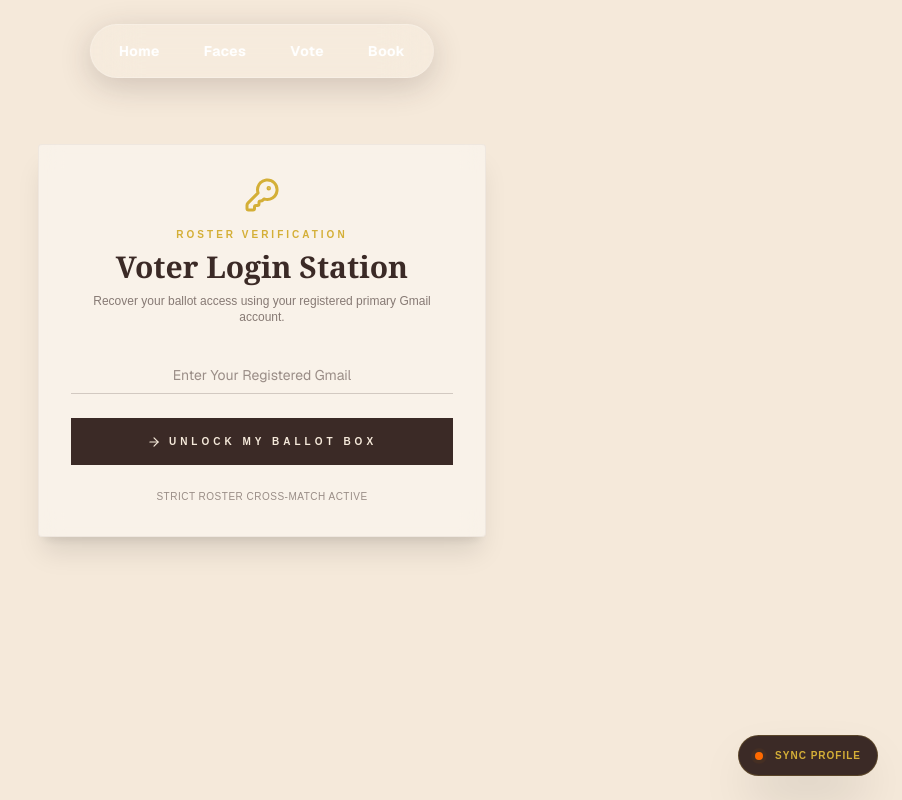
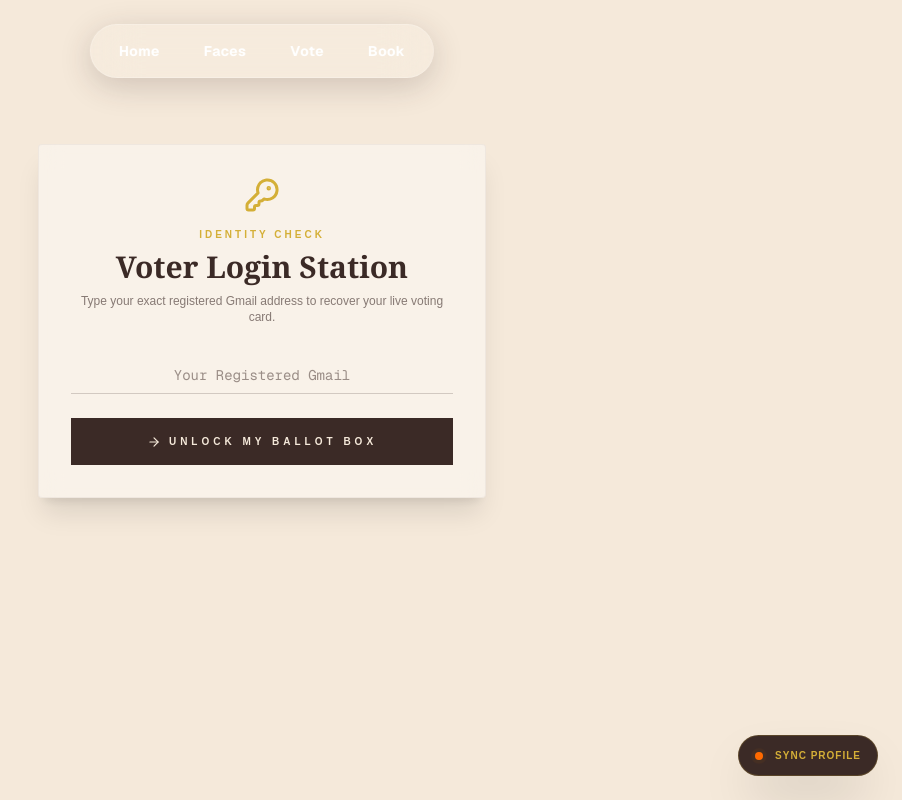
Before and after one commit to tijesunimi-5/the-prodigies, a Next.js app: page /login in a window 1280 px wide. Shown: the whole page, without its empty margins (378-1280 px from the left). Built offline with nearby package versions, Linux system fonts and the light colour scheme.

Commit message:
added login

```diff
--- a/app/api/secure-login/route.ts
+++ b/app/api/secure-login/route.ts
@@ -29,7 +29,7 @@ export async function POST(request: Request) {
       );
     }
 
-    // STRICT CHECK: Scan if this canonical email is already a verified registered voter
+    // Scan if this email is a verified, pre-registered voter
     const userRow = await sql`
       SELECT "fullName" FROM "VoterRegistry" WHERE email = ${cleanEmail}
     `;
@@ -38,13 +38,12 @@ export async function POST(request: Request) {
       return NextResponse.json(
         {
           error:
-            "Access Denied: This email is not registered in the 2-hour roster.",
+            "Access Denied: This email was not found in the registration roster.",
         },
         { status: 403 },
       );
     }
 
-    // Pass back their matching registration data
     return NextResponse.json({
       success: true,
       name: userRow[0].fullName,
--- a/app/login/page.tsx
+++ b/app/login/page.tsx
@@ -26,17 +26,17 @@ export default function StrictLoginPage() {
       const data = await res.json();
 
       if (res.ok) {
-        // Re-seed the user session variables natively
+        // Restore local storage session parameters to unlock the main page checks
         localStorage.setItem("prodigy_user_session", JSON.stringify({
           email: data.email,
           name: data.name
         }));
 
-        setSuccessMessage(`Welcome back, ${data.name}! Re-authenticating credentials...`);
+        setSuccessMessage(`Authenticated successfully! Welcome back, ${data.name}.`);
 
         setTimeout(() => {
           router.push("/vote");
-        }, 1500);
+        }, 1200);
       } else {
         setErrorMessage(data.error || "Authentication failed.");
       }
@@ -53,20 +53,20 @@ export default function StrictLoginPage() {
       <div className="max-w-md mx-auto bg-white/40 backdrop-blur-md border border-[#3B2A26]/5 rounded-sm p-8 shadow-xl">
         <header className="text-center mb-8">
           <KeyRound size={36} className="mx-auto text-[#D4AF37] mb-2" />
-          <span className="text-[10px] uppercase font-black tracking-[0.3em] text-[#D4AF37]">Roster Verification</span>
+          <span className="text-[10px] uppercase font-black tracking-[0.3em] text-[#D4AF37]">Identity Check</span>
           <h1 className="text-3xl font-serif mt-1 font-bold">Voter Login Station</h1>
-          <p className="text-xs text-[#3B2A26]/60 mt-2">Recover your ballot access using your registered primary Gmail account.</p>
+          <p className="text-xs text-[#3B2A26]/60 mt-2">Type your exact registered Gmail address to recover your live voting card.</p>
         </header>
 
         <form onSubmit={handleLogin} className="space-y-6">
-          <div className="relative border-b border-[#3B2A26]/20 focus-within:border-[#D4AF37] transition-colors py-2 flex items-center gap-3">
+          <div className="relative border-b border-[#3B2A26]/20 focus-within:border-[#D4AF37] transition-colors py-2 flex items-center justify-center">
             <input
               required
               type="email"
-              placeholder="Enter Your Registered Gmail"
+              placeholder="Your Registered Gmail"
               value={email}
               onChange={(e) => setEmail(e.target.value)}
-              className="w-full bg-transparent outline-none text-sm font-sans text-center font-mono"
+              className="w-full bg-transparent outline-none text-sm text-center font-mono"
             />
           </div>
 
@@ -88,10 +88,6 @@ export default function StrictLoginPage() {
             {submitting ? <Loader2 size={14} className="animate-spin" /> : <><ArrowRight size={14} /> Unlock My Ballot Box</>}
           </button>
         </form>
-
-        <div className="mt-6 text-center">
-          <p className="text-[10px] uppercase tracking-wider opacity-50">Strict Roster Cross-Match Active</p>
-        </div>
       </div>
     </main>
   );
```
